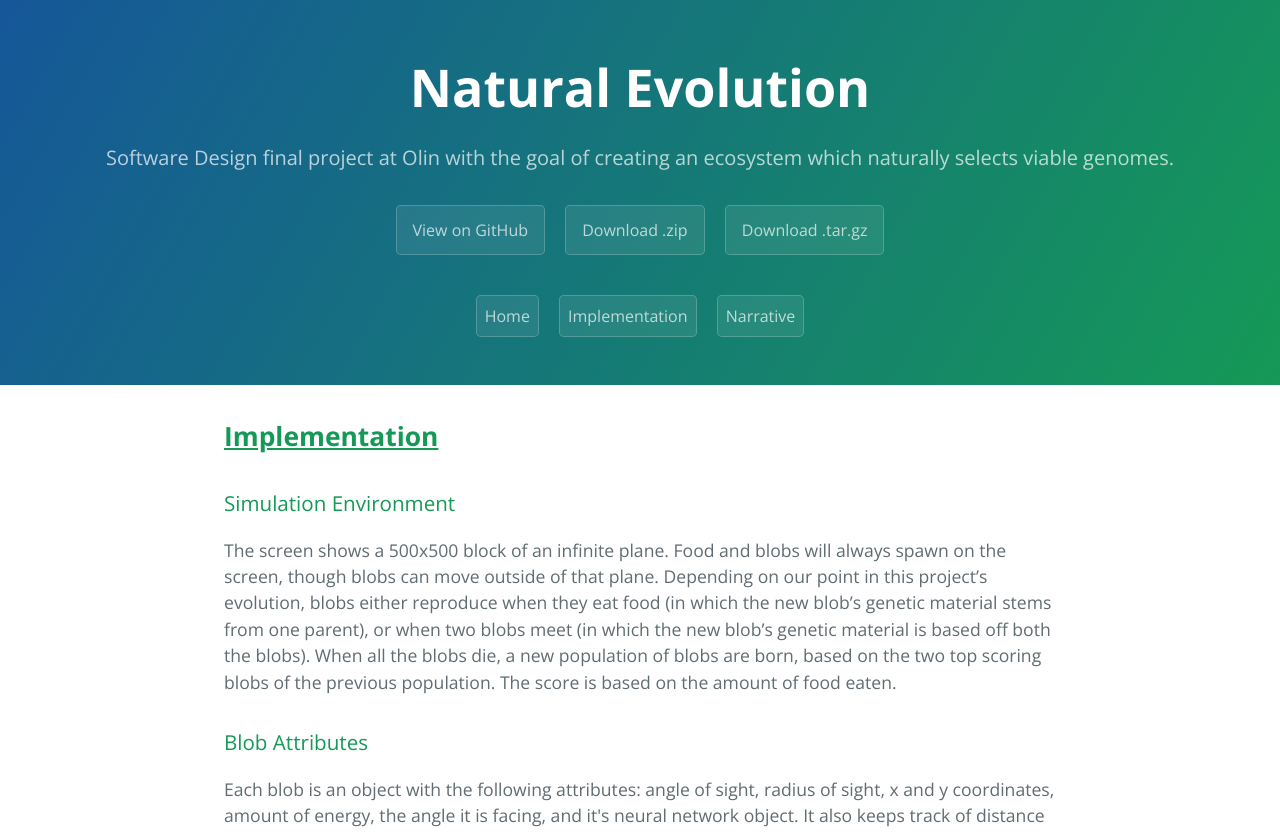
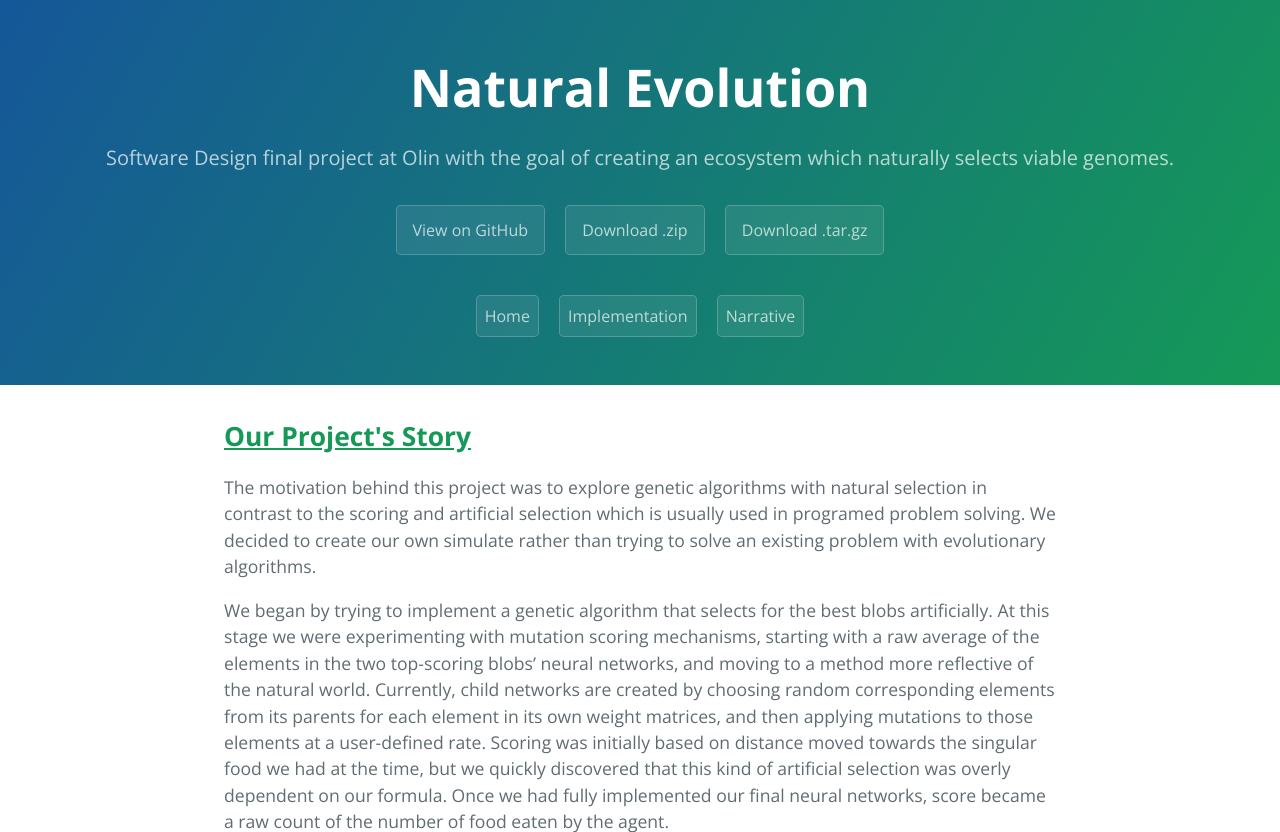
Before and after one commit to DuncanDHall/NaturalEvolution, a Jekyll site: the page narrative.html, which Jekyll copies as it is, in a window 1280 px wide and 1400 px high. Shown: the top 832 px of the window. Built offline with Jekyll 4.4.1, drawn with Linux system fonts in a browser that asks for light colours; some of the changed text lies outside the part shown; grey boxes are pictures that could not be loaded.

Commit message:
Update narrative.html

```diff
--- a/narrative.html
+++ b/narrative.html
@@ -28,48 +28,27 @@
     <section class="main-content">
 
       <h2>
-<a id="welcome-to-github-pages" class="anchor" href="#welcome-to-github-pages" aria-hidden="true"><span aria-hidden="true" class="octicon octicon-link"></span></a><b><u>Implementation</u></b></h2>
-
-
-
-<h3>
-<a id="designer-templates" class="anchor" href="#Environment" aria-hidden="true"><span aria-hidden="true" class="octicon octicon-link"></span></a>Simulation Environment</h3>
+<a id="welcome-to-github-pages" class="anchor" href="#welcome-to-github-pages" aria-hidden="true"><span aria-hidden="true" class="octicon octicon-link"></span></a><b><u>Our Project's Story</u></b></h2>
 
 <p>
-The screen shows a 500x500 block of an infinite plane. Food and blobs will always spawn on the screen, though blobs can move outside of that plane. Depending on our point in this project’s evolution, blobs either reproduce when they eat food (in which the new blob’s genetic material stems from one parent), or when two blobs meet (in which the new blob’s genetic material is based off both the blobs). When all the blobs die, a new population of blobs are born, based on the two top scoring blobs of the previous population. The score is based on the amount of food eaten.
+The motivation behind this project was to explore genetic algorithms with natural selection in contrast to the scoring and artificial selection which is usually used in programed problem solving. We decided to create our own simulate rather than trying to solve an existing problem with evolutionary algorithms.
 </p>
-
-<h3>
-<a id="designer-templates" class="anchor" href="#designer-templates" aria-hidden="true"><span aria-hidden="true" class="octicon octicon-link"></span></a>Blob Attributes</h3>
-
 <p>
-Each blob is an object with the following attributes: angle of sight, radius of sight, x and y coordinates, amount of energy, the angle it is facing, and it's neural network object. It also keeps track of distance and angle to the closest food,distance and angle to the closest blob, and the number of food it eats.<br><br>
-
-Each blob has an angle, which determines where it can move to and how far it can see. The blob can only target food and other blobs that are within their angle of vision, which is 10 degrees to the left and the right of the angle that the blob is facing.<br><br>
-
-When a blob eats food, they gain energy. The blob’s energy simulates metabolism in real organisms. When blobs move around, they lose energy proportional to the distance they moved in that time step, as well as losing a constant amount of energy every time step. When the blob runs out of energy, they die and are removed from the simulation.
+We began by trying to implement a genetic algorithm that selects for the best blobs artificially. At this stage we were experimenting with mutation scoring mechanisms, starting with a raw average of the elements in the two top-scoring blobs’ neural networks, and moving to a method more reflective of the natural world. Currently, child networks are created by choosing random corresponding elements from its parents for each element in its own weight matrices, and then applying mutations to those elements at a user-defined rate. Scoring was initially based on distance moved towards the singular food we had at the time, but we quickly discovered that this kind of artificial selection was overly dependent on our formula. Once we had fully implemented our final neural networks, score became a raw count of the number of food eaten by the agent.
+</p>
+<p>
+Another improvement we made was to add a field of vision to each blob. Previously, each blob was aware of where every single food was, regardless of distance and line of sight. This was obviously not realistic, so we changed each blob to only spot food within a specific angle and radius. This resulted in interesting behavior: the blobs started spinning more, which is in fact the best way to maximize ground covered.
+<img src="field_of_vision.jpg" alt="Field of Vision">
+// gonna have to create a screenshot of blobs vision
+</p>
+<p>
+The final milestone in our project was implementing natural selection over artificial selection. We’ve transitioned to allowing blobs to detect both food and other blobs, though currently they only learn to ignore each other and go for the food, regardless of how many generations we run. To try to stimulate some kind of social interaction between blobs, we’ve made blobs reproduce when they intersect, though the neural networks and current sensory input seems to not allow the development of behavior around this. Instead, the reproduction either over-populates the screen with blobs, or is too heavy of a culling force depending on the energy cost of the reproduction.
 </p>
 
 
+<h3>a id="designer-templates" class="anchor" href="#Environment" aria-hidden="true"><span aria-hidden="true" class="octicon octicon-link"></span></a>Simulation Environment</h3>
 
 
-<h3>
-<a id="creating-pages-manually" class="anchor" href="#creating-pages-manually" aria-hidden="true"><span aria-hidden="true" class="octicon octicon-link"></span></a>The Neural Network</h3>
-
-<p>Prior to learning about neural networks, we created a linear system for decision making in which we multiplied the inputs by a matrix of values. With a neural network, we can create much more complex decision making processes.
-</p>
-<img src="Neural Net Diagram.jpg" alt="Neural Network">
-<p>
-We implemented a neural network with one layer of hidden nodes pictured (here) that essentially takes the distance and angle to food, the distance and angle to the nearest blob, and the energy left to calculate the angle and speed at which the blob moves. The weights are simply constants that are genetically evolved. The blobs movement can thus be considered a function of several variables. As the generations evolve, the coefficients of the weights change such that the function that defines the blobs' movement becomes better and better. Currently, the neural network is the only one of the blob’s attributes that is genetically modified over generations.
-
- </p>
-
-<h3>
-<a id="authors-and-contributors" class="anchor" href="#authors-and-contributors" aria-hidden="true"><span aria-hidden="true" class="octicon octicon-link"></span></a>Code Structure</h3>
-
-<p>Both food and blobs are considered Parent Sprites. Parent Sprites manipulate their locations and create a standard definition of angle between and distance between methods.<br><br>
-
-In order to draw the simulation, we use pygame and a model, view, controller model. </p>
 
       <footer class="site-footer">
         <span class="site-footer-owner"><a href="https://github.com/DuncanDHall/NaturalEvolution">Natural Evolution</a> is maintained by <a href="https://github.com/DuncanDHall">DuncanDHall</a>.</span>
```
